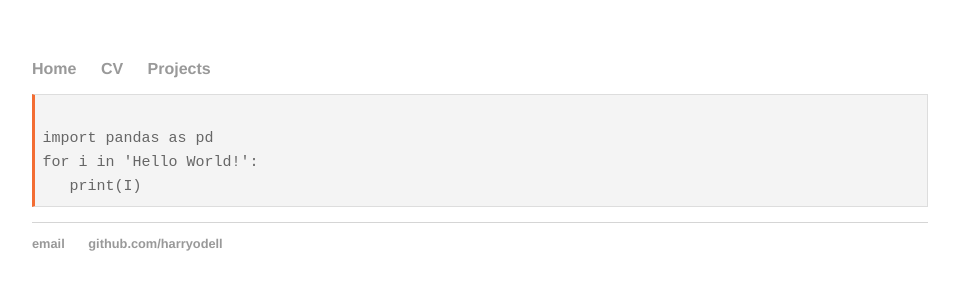
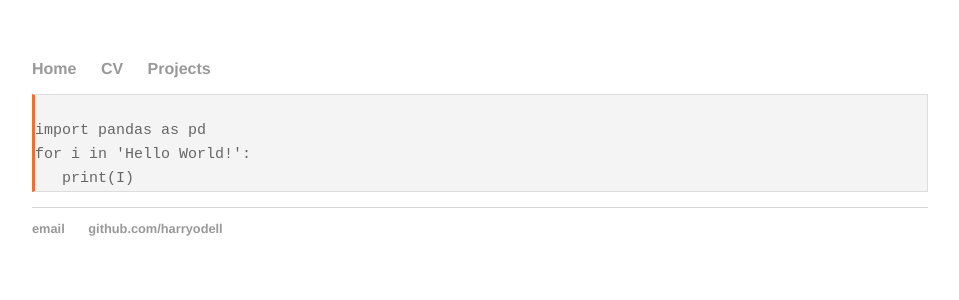
Before and after one commit to harryodell/harryodell.github.io, a Jekyll site: the page built from projects/PfSS.md, in a window 1280 px wide. Shown: the top 300 px of the page, without its empty margins (160-1119 px from the left). Built offline with Jekyll 4.4.1, drawn with Linux system fonts in a browser that asks for light colours; our own code applies the rules of GitHub Pages for plain Markdown files.

Commit message:
Update main.css

```diff
--- a/css/main.css
+++ b/css/main.css
@@ -57,7 +57,8 @@ pre {
     line-height: 1.6;
     max-width: 100%;
     overflow: auto;
-    padding: 0.5em 0.5em;
+    padding-top: 0em;
+    padding-bottom: 0em;
     display: block;
     word-wrap: break-word;
 }
```
